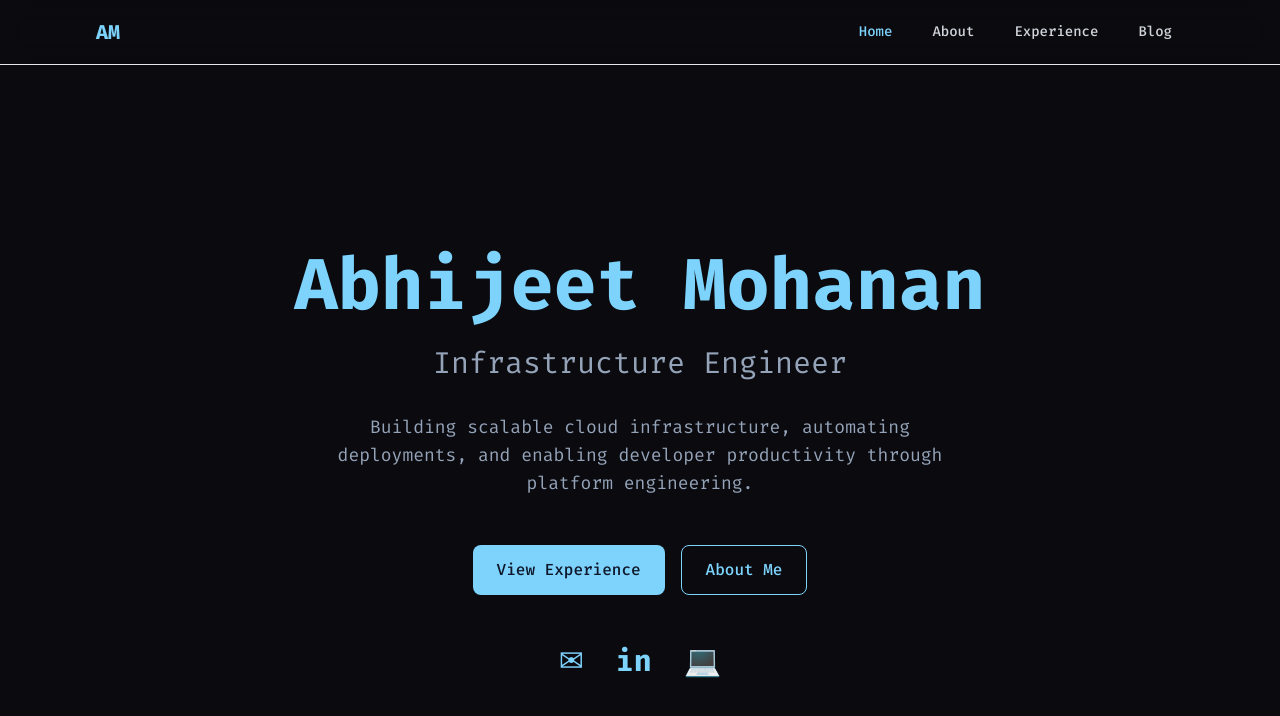
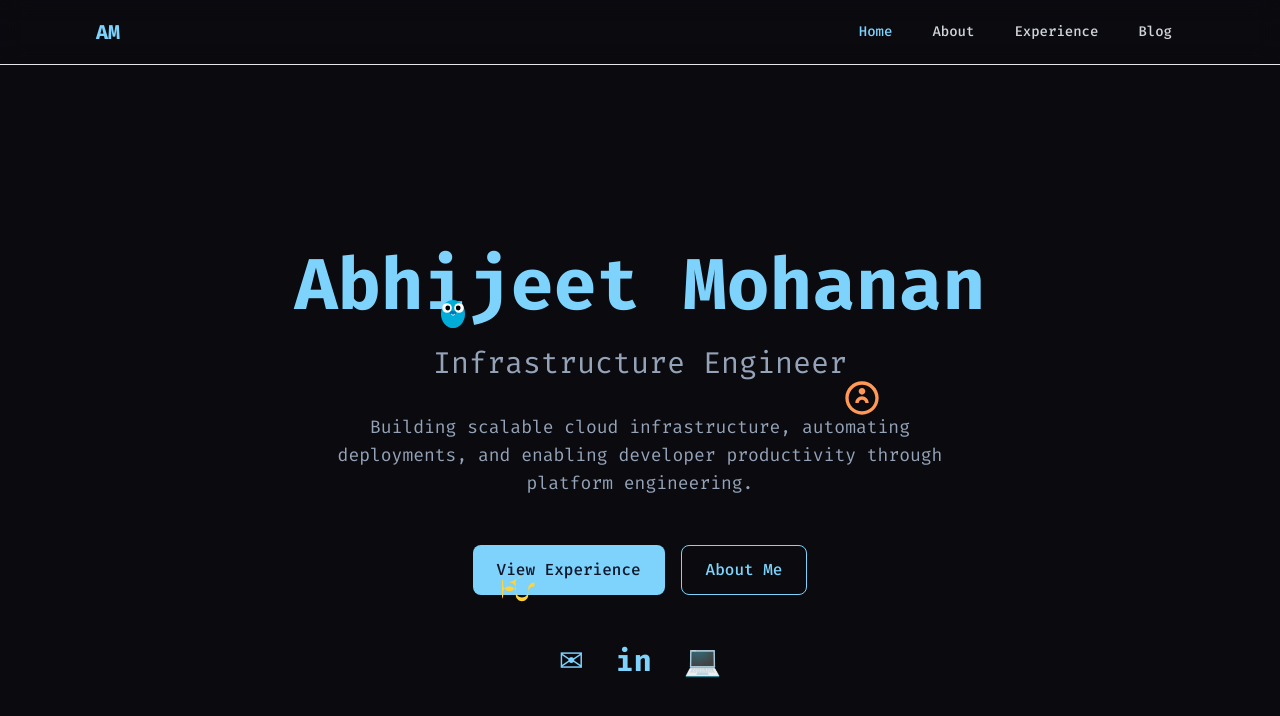
Before and after one commit to abhijeetmohanan/abhijeetmohanan.github.io, a Next.js app: page / in a window 1280 px wide. Shown: the top 716 px of the page. Built offline with nearby package versions, Linux system fonts and the light colour scheme.

Commit message:
feat: add mascots (Go, Rust, Python) animation around name on home page

```diff
--- /dev/null
+++ b/app/components/Mascots.tsx
@@ -0,0 +1,47 @@
+'use client';
+
+import React from 'react';
+
+// Simple SVGs for mascots (inline for simplicity)
+const GoGopher = () => (
+  <svg width="40" height="40" viewBox="0 0 100 100" xmlns="http://www.w3.org/2000/svg" fill="#00ADD8">
+    <ellipse cx="50" cy="55" rx="30" ry="35" />
+    <ellipse cx="50" cy="70" rx="20" ry="20" />
+    <circle cx="35" cy="40" r="12" fill="white" />
+    <circle cx="65" cy="40" r="12" fill="white" />
+    <circle cx="37" cy="40" r="6" fill="black" />
+    <circle cx="63" cy="40" r="6" fill="black" />
+    <ellipse cx="50" cy="52" rx="8" ry="5" fill="#0077B5" />
+    <path d="M45 55 Q50 62 55 55" stroke="white" strokeWidth="2" fill="none" />
+  </svg>
+);
+
+const RustCrab = () => (
+  <svg width="40" height="40" viewBox="0 0 24 24" xmlns="http://www.w3.org/2000/svg" fill="#FF9955">
+    <path d="M12 2c5.52 0 10 4.48 10 10s-4.48 10-10 10S2 17.52 2 12 6.48 2 12 2zm0 2c-4.41 0-8 3.59-8 8s3.59 8 8 8 8-3.59 8-8-3.59-8-8-8z" />
+    <path d="M12 6c-1.1 0-2 .9-2 2s.9 2 2 2 2-.9 2-2-.9-2-2-2zm0 5c-2.21 0-4 1.79-4 4h2c0-1.1.9-2 2-2s2 .9 2 2h2c0-2.21-1.79-4-4-4z" />
+  </svg>
+);
+
+const PythonSnake = () => (
+  <svg width="40" height="40" viewBox="0 0 64 64" xmlns="http://www.w3.org/2000/svg" fill="#FFD43B">
+    <path d="M32 2c-5.33 0-10 4.67-10 10v4c0 5.33-4.67 10-10 10s-10-4.67-10-10V12c0-5.33-4.67-10-10-10v40c5.33 0 10-4.67 10-10v-4c0-5.33 4.67-10 10-10s10 4.67 10 10v4c0 5.33 4.67 10 10 10s10-4.67 10-10v-4c0-5.33 4.67-10 10-10V12c-5.33 0-10 4.67-10 10v4c0 5.33-4.67 10-10 10s-10-4.67-10-10v-4c0-5.33-4.67-10-10-10z" />
+  </svg>
+);
+
+export default function Mascots() {
+  return (
+    <div className="absolute inset-0 pointer-events-none">
+      {/* Position mascots around the center name */}
+      <div className="absolute" style={{ top: '10%', left: '20%' }}>
+        <GoGopher className="animate-bounce" />
+      </div>
+      <div className="absolute" style={{ top: '30%', right: '15%' }}>
+        <RustCrab className="animate-bounce" />
+      </div>
+      <div className="absolute" style={{ bottom: '15%', left: '30%' }}>
+        <PythonSnake className="animate-bounce" />
+      </div>
+    </div>
+  );
+}
--- a/app/page.tsx
+++ b/app/page.tsx
@@ -10,6 +10,7 @@ const About = dynamic(() => import('./components/About'), { ssr: false });
 const Experience = dynamic(() => import('./components/Experience'), { ssr: false });
 const Blog = dynamic(() => import('./components/Blog'), { ssr: false });
 const VideoHero = dynamic(() => import('./components/VideoHero'), { ssr: false });
+const Mascots = dynamic(() => import('./components/Mascots'), { ssr: false });
 
 const VIDEO_URL = ''; // Add your video URL here (e.g., '/demo-reel.mp4')
 
@@ -59,11 +60,12 @@ function HomeContent() {
 
   return (
     <div className="min-h-screen flex items-center justify-center px-4">
-      <div className="max-w-4xl mx-auto text-center">
+      <div className="relative max-w-4xl mx-auto text-center">
         <VideoHero videoUrl={VIDEO_URL} />
         <h1 className="text-5xl md:text-7xl font-bold mb-6 text-accent">
           Abhijeet Mohanan
         </h1>
+        <Mascots />
         <p className="text-2xl md:text-3xl text-text-muted font-mono mb-8">
           Infrastructure Engineer
         </p>
```
